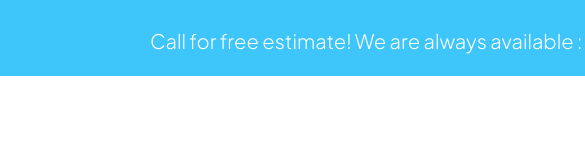
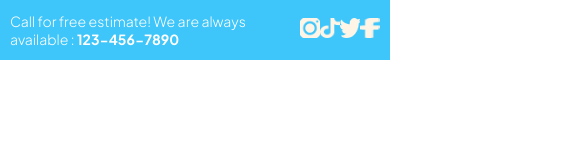
Before and after one commit to Savchyk-Vladislav/Cleanzer, a plain HTML site: page index.html in a window 390 px wide. Shown: the top 160 px of the page, 585 px wide, since content can reach past the window. Drawn offline with Linux system fonts and the light colour scheme.

Commit message:
all header done

```diff
--- a/css/index.css
+++ b/css/index.css
@@ -3,34 +3,53 @@
 * {
   margin: 0;
   padding: 0;
+  box-sizing: border-box;
 }
 
 #header {
-  width: 1920px;
+  width: 100%;
   height: 76px;
   background-color: #3EC5FA;
   display: flex;
+  justify-content: space-between;
+  align-items: center;
+  padding: 0 100px;
 }
 
 #header-text {
   font-family: "Plus Jakarta Sans", sans-serif;
   font-optical-sizing: auto;
   font-weight: 300;
-  font-style: normal;
   font-size: 20px;
   color: #fff;
-  position: relative;
-  top: 28px;
-  left: 150px;
 }
 
 #header-icons {
-  position: relative;
-  top: 27px;
-  left: 950px;
-  width: 194px;
-  height: 30px;
   display: flex;
   justify-content: space-between;
   align-items: center;
+  width: 120px;
 }
+
+/* Адаптив хедера под телефоны */
+@media (max-width: 768px) {
+  #header {
+    height: 60px;
+    padding: 0 10px;
+  }
+
+  #header-text {
+    font-size: 14px;
+    top: 0;
+    left: 0;
+  }
+
+  #header-icons {
+    width: 100px;
+  }
+
+  #header-icons img {
+    width: 20px;
+    height: 20px;
+  }
+}
--- a/index.html
+++ b/index.html
@@ -12,10 +12,10 @@
       Call for free estimate! We are always available : <b>123-456-7890</b>
     </p>
     <div id="header-icons">
-      <img src="/png/Instagram.png" alt="Instagram">
-      <img src="/png/TikTok.png" alt="TikTok">
-      <img src="/png/Twitter.png" alt="Twitter">
-      <img src="/png/Facebook.png" alt="Facebook">
+      <a href="#"><img src="/png/Instagram.png" alt="Instagram"></a>
+      <a href="#"><img src="/png/TikTok.png" alt="TikTok"></a>
+      <a href="#"><img src="/png/Twitter.png" alt="Twitter"></a>
+      <a href="#"><img src="/png/Facebook.png" alt="Facebook"></a>
     </div>
   </header>
 </body>
```
